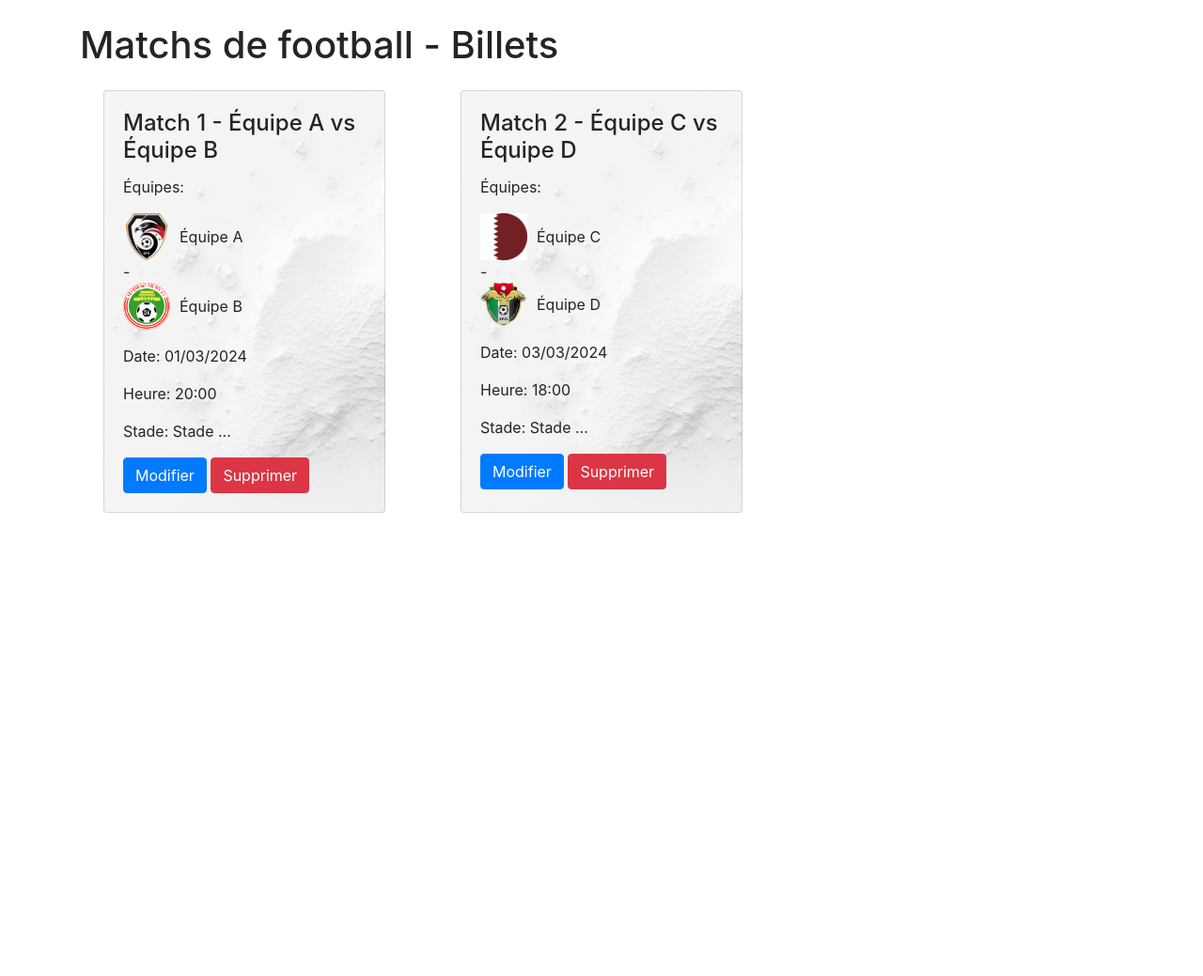
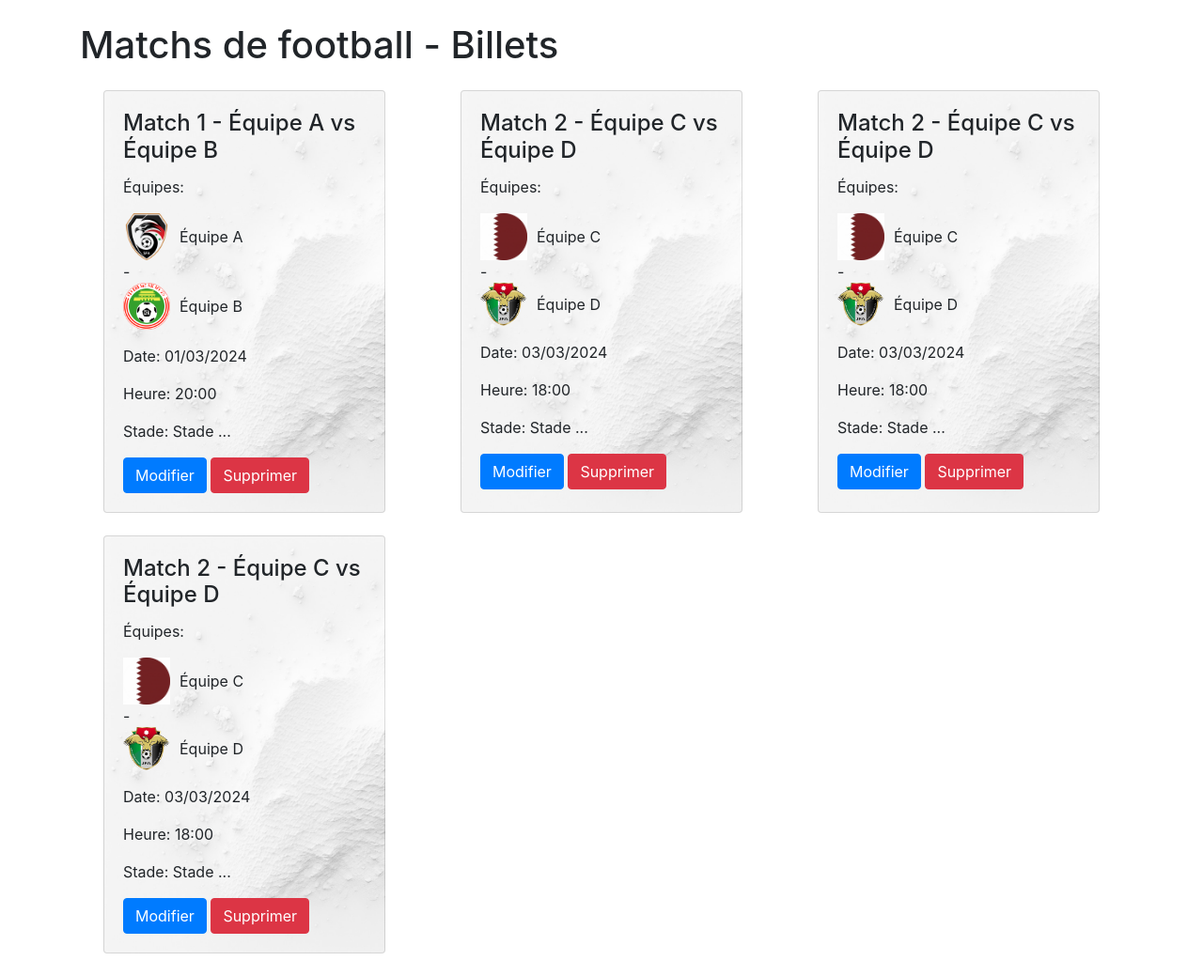
Before and after one commit to tanguym77/Projet-Billetterie, a PHP site: page /vue/UI/Organisateur/Accueil.php in a window 1280 px wide. Shown: the whole page at 94% size. Before the commit the page ends 546 px from the top, so only its background shows below. Run offline with PHP 8.4, Linux system fonts and the light colour scheme.

Commit message:
modif accueil

```diff
--- a/vue/UI/Organisateur/Accueil.php
+++ b/vue/UI/Organisateur/Accueil.php
@@ -76,6 +76,52 @@
                 </div>
             </div>
             <!-- Ajouter d'autres matchs ici au besoin -->
+            <div class="col-lg-4 col-md-6 mb-4">
+                <div class="card h-100">
+                    <div class="card-body">
+                        <h4 class="card-title">Match 2 - Équipe C vs Équipe D</h4>
+                        <p class="card-text">Équipes:
+                            <div class="equipe-container">
+                                <img class="equipe-img" src="vue/img/qatar.jpg" alt="Équipe C">
+                                <span>Équipe C</span>
+                            </div>
+                            <span>-</span>
+                            <div class="equipe-container">
+                                <img class="equipe-img" src="vue/img/jordan.png" alt="Équipe D">
+                                <span>Équipe D</span>
+                            </div>
+                        </p>
+                        <p class="card-text">Date: 03/03/2024</p>
+                        <p class="card-text">Heure: 18:00</p>
+                        <p class="card-text">Stade: Stade ...</p>
+                        <button class="btn btn-primary">Modifier</button>
+                        <button class="btn btn-danger">Supprimer</button>
+                    </div>
+                </div>
+            </div>
+            <div class="col-lg-4 col-md-6 mb-4">
+                <div class="card h-100">
+                    <div class="card-body">
+                        <h4 class="card-title">Match 2 - Équipe C vs Équipe D</h4>
+                        <p class="card-text">Équipes:
+                            <div class="equipe-container">
+                                <img class="equipe-img" src="vue/img/qatar.jpg" alt="Équipe C">
+                                <span>Équipe C</span>
+                            </div>
+                            <span>-</span>
+                            <div class="equipe-container">
+                                <img class="equipe-img" src="vue/img/jordan.png" alt="Équipe D">
+                                <span>Équipe D</span>
+                            </div>
+                        </p>
+                        <p class="card-text">Date: 03/03/2024</p>
+                        <p class="card-text">Heure: 18:00</p>
+                        <p class="card-text">Stade: Stade ...</p>
+                        <button class="btn btn-primary">Modifier</button>
+                        <button class="btn btn-danger">Supprimer</button>
+                    </div>
+                </div>
+            </div>
         </div>
     </div>
     <!-- Bootstrap JS and jQuery (optional) -->
```
